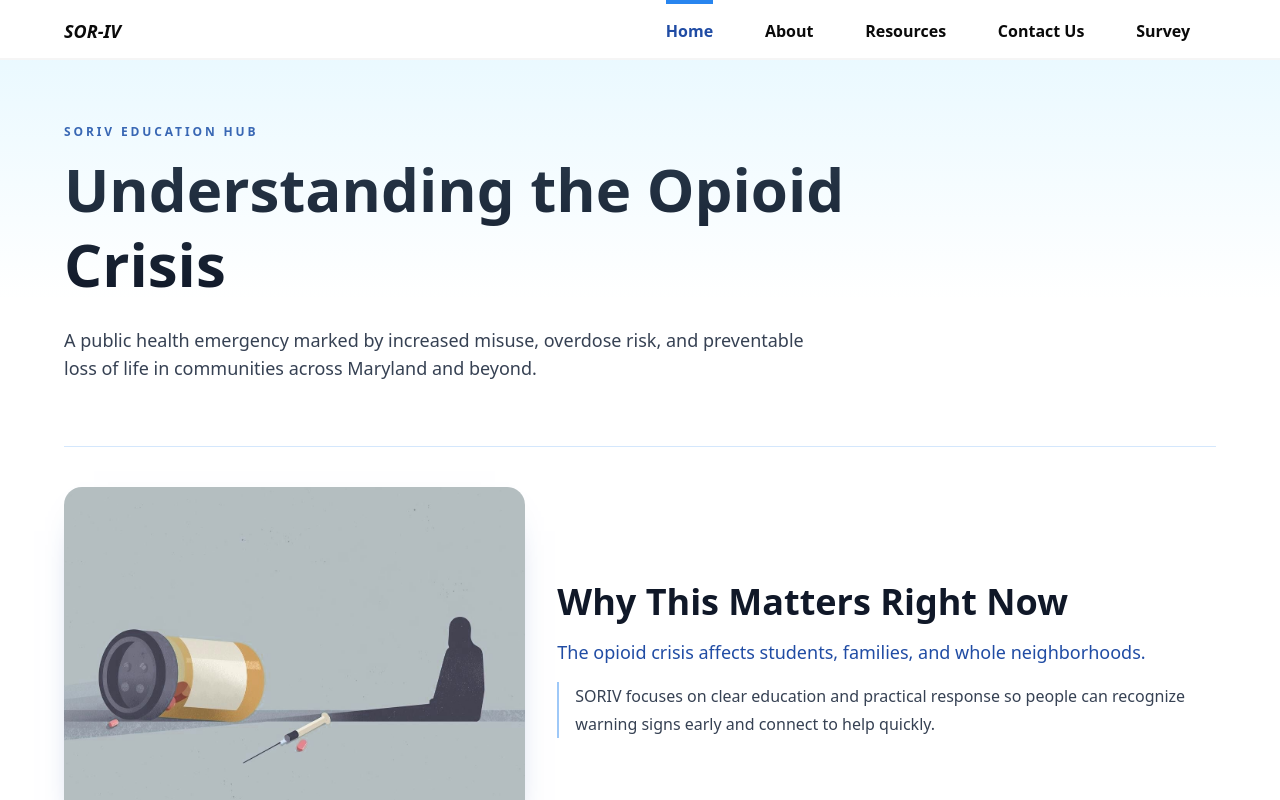
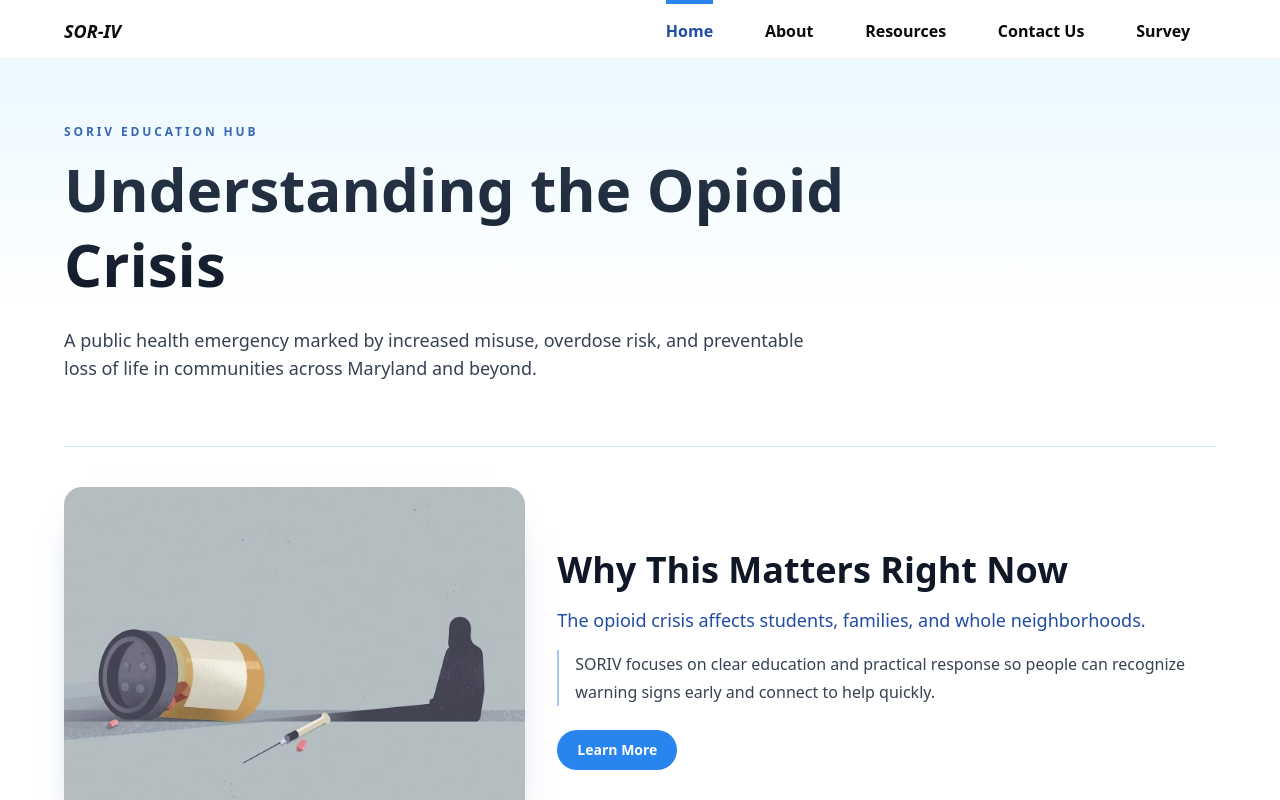
Before and after one commit to sopuru-ani/soriv_draft, a React (Vite) app: page / in a window 1280 px wide. Built offline with nearby package versions, Linux system fonts and the light colour scheme.

Commit message:
learn more

```diff
--- a/src/pages/Home.tsx
+++ b/src/pages/Home.tsx
@@ -46,6 +46,9 @@ function Home() {
                     people can recognize warning signs early and connect to help
                     quickly.
                   </p>
+                  <span className="mt-6 inline-flex w-fit items-center rounded-full bg-app-blue px-5 py-2.5 text-sm font-semibold text-white transition-colors hover:bg-app-blue-dark">
+                    Learn More
+                  </span>
                 </article>
               </div>
             </section>
@@ -61,6 +64,9 @@ function Home() {
                     relievers and illegal substances. Misuse of either can cause
                     dependence, overdose, and death.
                   </p>
+                  <span className="mt-6 inline-flex w-fit items-center rounded-full bg-app-blue px-5 py-2.5 text-sm font-semibold text-white transition-colors hover:bg-app-blue-dark">
+                    Learn More
+                  </span>
                 </article>
                 <div className="order-1 md:order-2 md:col-span-5 md:col-start-8 md:row-start-1">
                   <img
@@ -83,7 +89,7 @@ function Home() {
                     and 80-90% of these deaths now involve synthetic opioids,
                     especially fentanyl.
                   </p>
-                  <p className="mt-5 inline-block rounded-full border border-app-blue/30 px-4 py-1.5 text-sm font-medium text-app-blue-dark">
+                  <p className="mt-5 inline-block rounded-full border border-app-blue/30 px-4 py-1.5 text-sm font-medium text-app-blue-dark cursor-pointer">
                     Fast action and prevention save lives.
                   </p>
                 </article>
```
